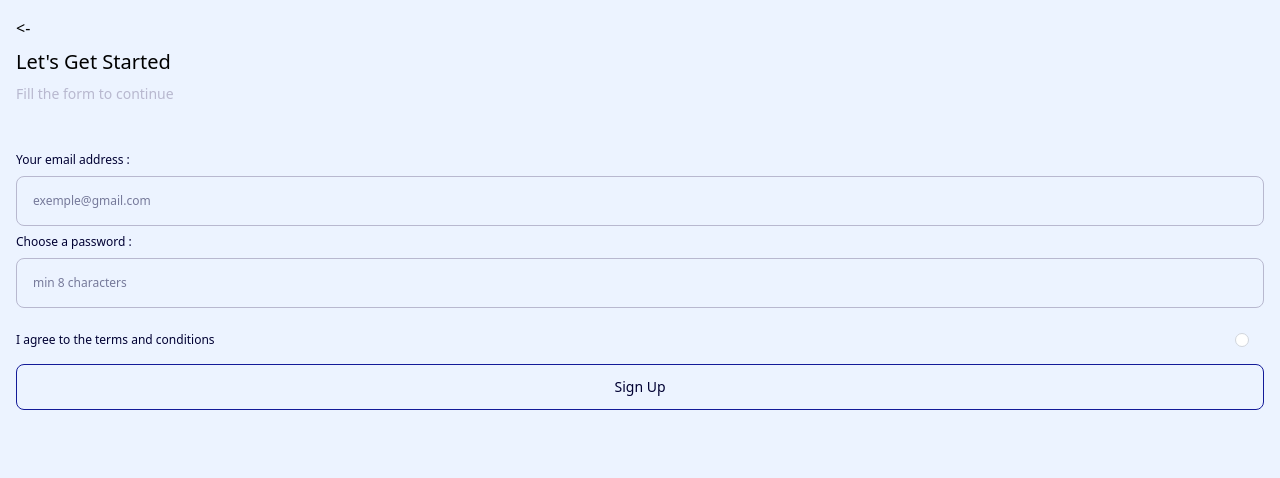
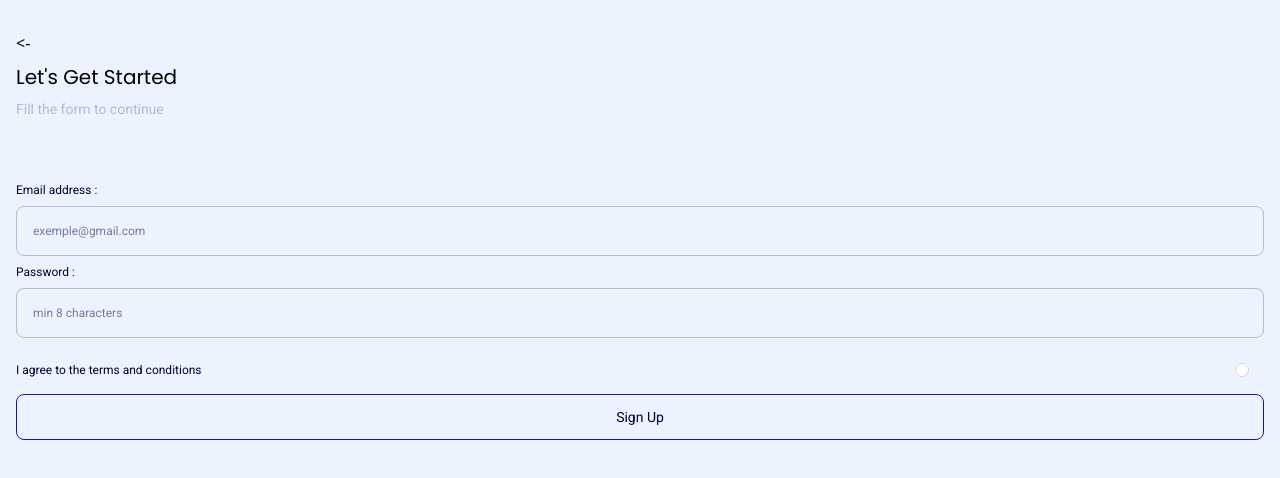
Before and after one commit to Tbeaumont79/SyncTalk, an Angular app in the folder front/: page /register in a window 1280 px wide. Shown: the top 478 px of the page. Built offline with nearby package versions, Linux system fonts and the light colour scheme.

Commit message:
feat: update the register page desing

```diff
--- a/front/src/app/register/register.component.html
+++ b/front/src/app/register/register.component.html
@@ -1,36 +1,42 @@
 <section class="h-screen w-full bg-lightBackground">
-  <div class="flex flex-col items-start justify-center m-auto p-4 gap-2">
+  <div
+    class="h-[150px] flex flex-col items-start justify-center m-auto p-4 gap-2"
+  >
     <p class=""><-</p>
-    <h1 class="text-xl color-darktext">Let's Get Started</h1>
-    <span class="text-sm text-bluelightgray">Fill the form to continue</span>
+    <h1 class="text-xl font-poppins color-darktext">Let's Get Started</h1>
+    <span class="text-sm font-roboto text-bluelightgray"
+      >Fill the form to continue</span
+    >
   </div>
-  <form class="flex flex-col items-start justify-center p-4 mt-4 gap-2">
-    <label for="email" class="text-xs text-darktext"
-      >Your email address :</label
-    >
+  <form
+    class="flex flex-col font-roboto items-start justify-center p-4 mt-4 gap-2"
+  >
+    <label for="email" class="text-xs text-darktext">Email address :</label>
     <input
       type="email"
       placeholder="exemple@gmail.com"
-      class="text-xs p-4 rounded-lg text-darktext input-info w-full border-[1px] border-bluelightgray"
+      class="text-xs p-4 font-roboto rounded-lg text-darktext input-info w-full border-[1px] border-bluelightgray"
     />
-    <label for="password" class="text-xs text-darktext"
-      >Choose a password :</label
+    <label for="password" class="text-xs font-roboto text-darktext"
+      >Password :</label
     >
     <input
       type="password"
       placeholder="min 8 characters"
-      class="text-xs p-4 rounded-lg text-darktext input-info w-full border-[1px] border-bluelightgray"
+      class="text-xs p-4 rounded-lg font-roboto text-darktext input-info w-full border-[1px] border-bluelightgray"
     />
     <div class="flex flex-col justify-center w-full gap-4">
       <label for="terms" class="flex justify-between w-full gap-2 pt-4">
-        <p class="text-xs text-darktext">I agree to the terms and conditions</p>
+        <p class="text-xs font-roboto text-darktext">
+          I agree to the terms and conditions
+        </p>
         <input type="checkbox" value="" class="sr-only" />
         <div
           class="relative w-7.5 h-4 rounded-full dark:bg-darkBackground peer-checked:after:translate-x-full rtl:peer-checked:after:-translate-x-full peer-checked:after:border-white after:content-[''] after:absolute after:top-[1px] after:start-[1px] after:bg-white after:border-gray-300 after:border after:rounded-full after:h-3.5 after:w-3.5 after:transition-all dark:border-gray-600 peer-checked:bg-blue-600 dark:peer-checked:bg-blue-600"
         ></div>
       </label>
       <button
-        class="text-darktext text-sm bg-lightBackground border-[1.5px] animate-border-pulse px-6 py-3 border-primary hover:bg-primary hover:text-lighttext p-4 rounded-lg w-full max-w-base"
+        class="text-darktext font-roboto text-sm bg-lightBackground border-[1.5px] animate-border-pulse px-6 py-3 border-primary hover:bg-primary hover:text-lighttext p-4 rounded-lg w-full max-w-base"
       >
         Sign Up
       </button>
```
